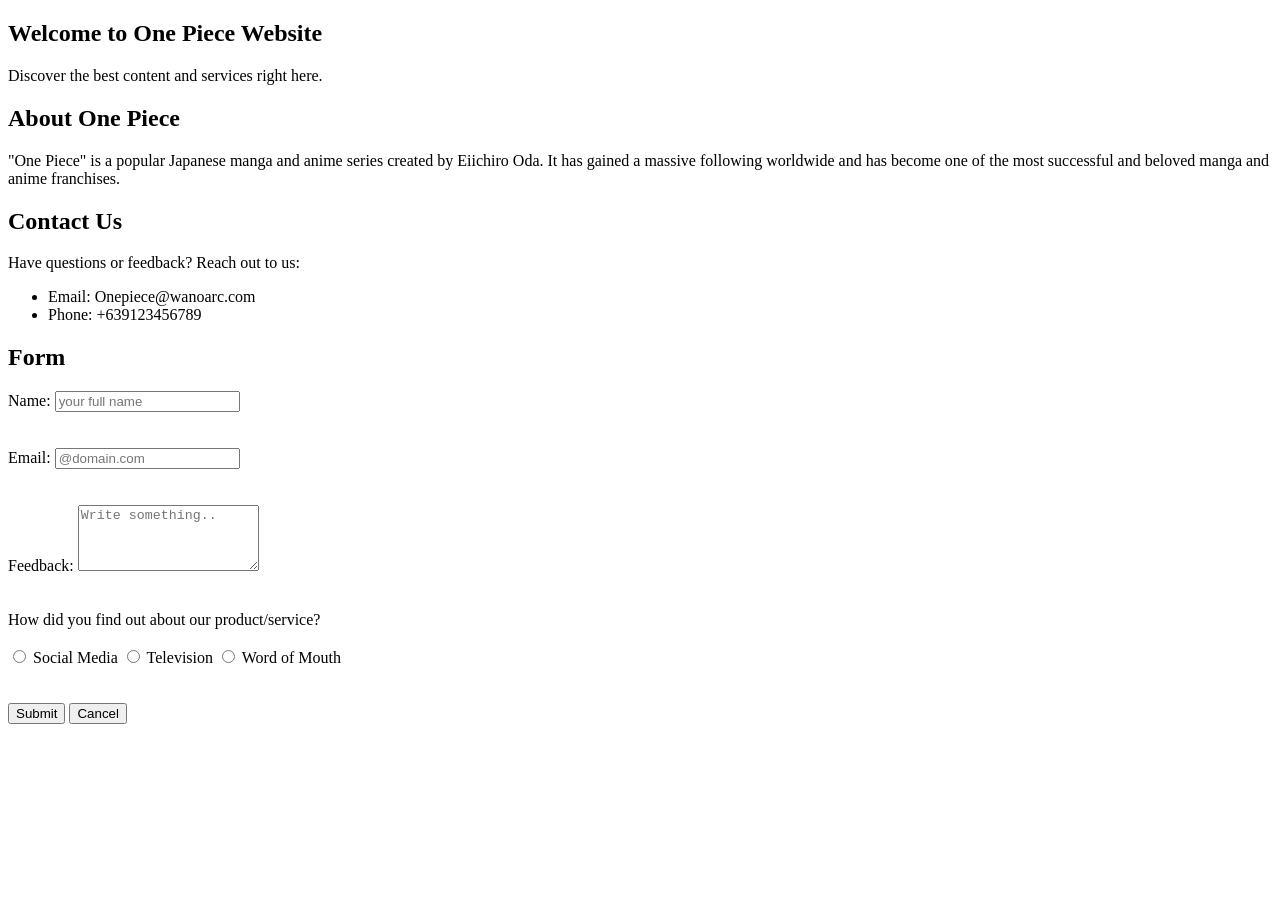
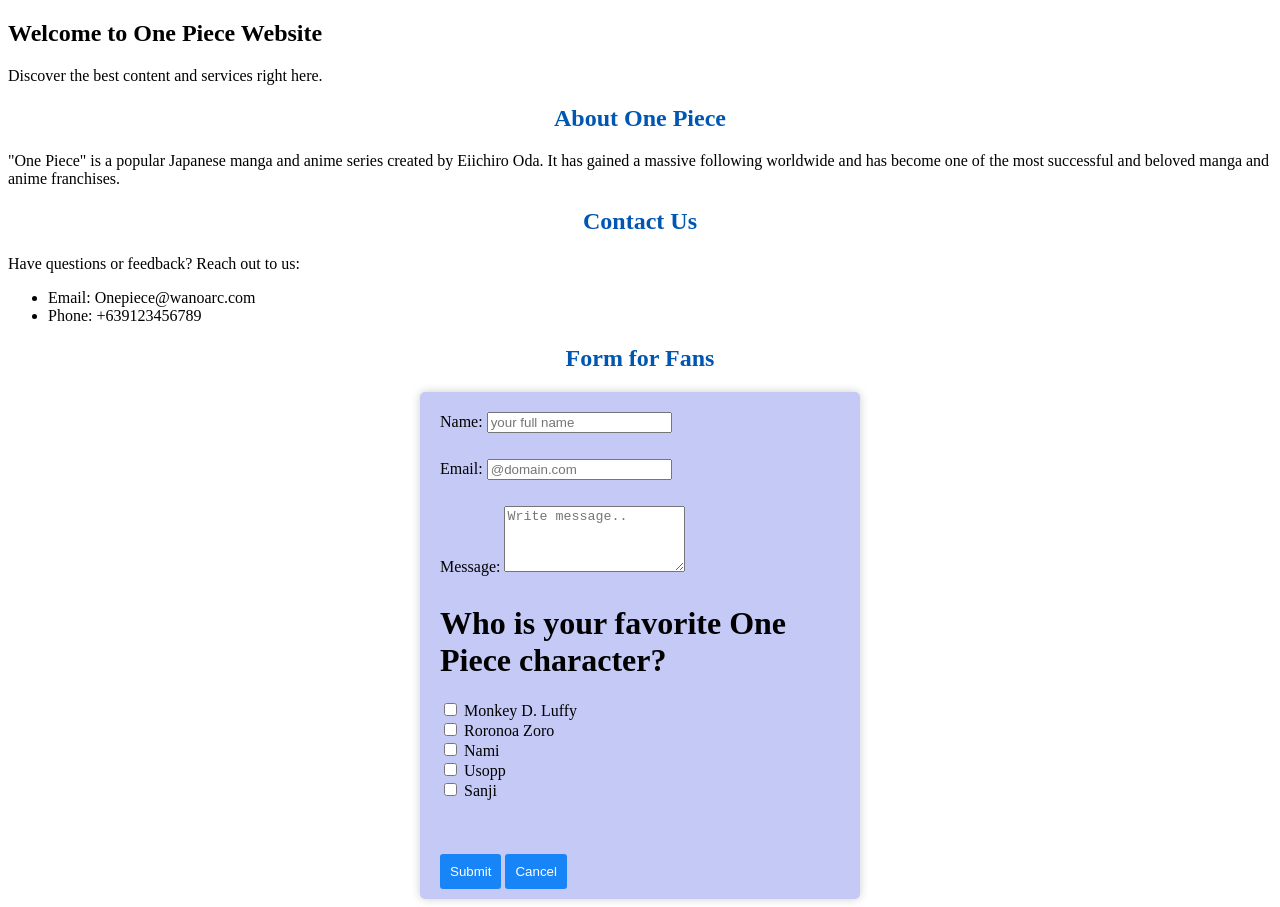
Before and after one commit to rcmnrl/HTML_Semantic_Activity_, a plain HTML site: page index.html in a window 1280 px wide. Before the commit the page ends 800 px from the top, so only its background shows below. Drawn offline with Linux system fonts and the light colour scheme.

Commit message:
Added contact form

```diff
--- a/index.html
+++ b/index.html
@@ -4,6 +4,56 @@
     <meta charset="UTF-8">
 <title>HTML Mastery with Git</title>
 </head>
+
+<style>
+h2 {
+    text-align: center;
+    margin-top: 20px;
+    color: #0056b3;
+}
+
+.container {
+    background-color: #c4caf5;
+    width: 400px;
+    margin: 0 auto;
+    padding: 20px;
+    border-radius: 5px;
+    box-shadow: 0 0 10px rgba(0, 0, 0, 0.2);
+}
+.form-group {
+    margin-bottom: -10px;
+}
+input[type="submit"] {
+background-color: #1784f8;
+color: #fff;
+border: none;
+padding: 10px 10px;
+border-radius: 3px;
+cursor: pointer;
+}
+
+input[type="submit"]:hover {
+background-color: #0056b3;
+
+}
+
+input[type="button"] {
+background-color: #1784f8;
+color: #fff;
+border: none;
+padding: 10px 10px;
+border-radius: 3px;
+cursor: pointer;
+}
+
+input[type="button"]:hover {
+background-color: #0056b3;
+
+}
+
+</style>
+</head>
+
 <body>
     <!-- Home Section -->
 <section id="home">
@@ -29,7 +79,7 @@
 
 
 
-<h2>Form</h2>
+<h2>Form for Fans</h2>
 
 <div class="container">
     <form action="/action_page.php">
@@ -42,19 +92,43 @@
     <input type="email" id="email" name="email"  placeholder="@domain.com" required> </div>
   <br><br>
   <div class = "form-group">
-     <label for="feedback">Feedback:</label>
-    <textarea id="feedback" name="feedback" placeholder="Write something.." rows="4" required></textarea>
+     <label for="message">Message:</label>
+    <textarea id="message" name="message" placeholder="Write message.." rows="4" required></textarea>
   </div>
-  <br><br>
-  <div class = "form-group" >
-    <label>How did you find out about our product/service? </label><br><br>
-    <input type="radio" id="social-media" name="source" value="Social Media">
-    <label for="social-media">Social Media</label>
-    <input type="radio" id="word-of-mouth" name="source" value="Word of Mouth">
-    <label for="word-of-mouth">Television</label>
-    <input type="radio" id="advertisement" name="source" value="Advertisement">
-    <label for="advertisement">Word of Mouth</label>
-  </div>
+
+    <br>
+
+    <h1>Who is your favorite One Piece character?</h1>
+
+    <form action="/submit" method="post" onsubmit="return validateForm()">
+        <label>
+            <input type="checkbox" name="favorite-character[]" value="Monkey D. Luffy">
+            Monkey D. Luffy
+        </label><br>
+
+        <label>
+            <input type="checkbox" name="favorite-character[]" value="Roronoa Zoro">
+            Roronoa Zoro
+        </label><br>
+
+        <label>
+            <input type="checkbox" name="favorite-character[]" value="Nami">
+            Nami
+        </label><br>
+
+        <label>
+            <input type="checkbox" name="favorite-character[]" value="Usopp">
+            Usopp
+        </label><br>
+
+        <label>
+            <input type="checkbox" name="favorite-character[]" value="Sanji">
+            Sanji
+        </label><br>
+
+        <!-- Add more character options as needed -->
+
+        <br>
 
     <br><br>
     <div class = "form-group">
```
